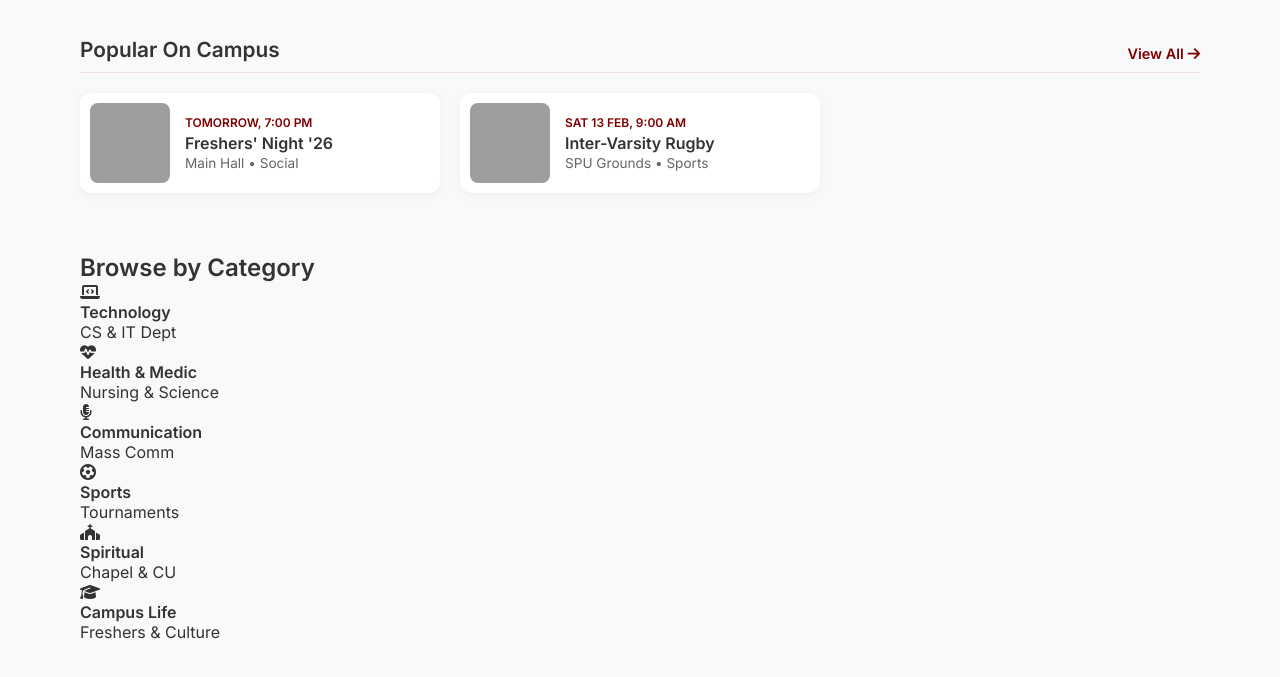
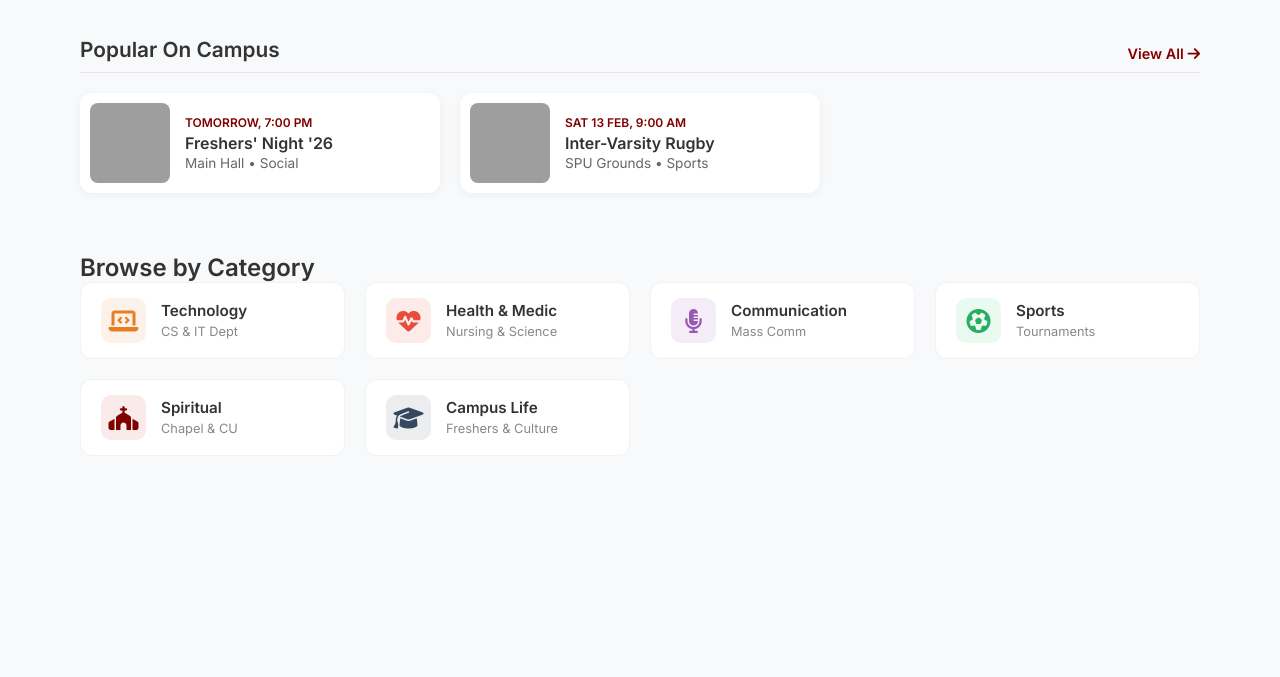
Before and after one commit to Isack-Mwangasu/Event_management_system, a plain HTML site: page index.html in a window 1280 px wide. Shown: the part 213-890 px from the top of the page. After the commit the page ends 800 px from the top, so only its background shows below. Drawn offline with Linux system fonts and the light colour scheme; grey boxes are pictures that could not be loaded.

Commit message:
fixed css error and removed extra div

```diff
--- a/styles.css
+++ b/styles.css
@@ -258,3 +258,51 @@ body {
     font-size: 0.85rem;
     color: #666;
 }
+
+.category-grid {
+    display: grid;
+    grid-template-columns: repeat(auto-fill, minmax(250px, 1fr));
+    gap: 20px;
+}
+
+.cat-card {
+    background: #fff; /* White card */
+    padding: 15px 20px;
+    border-radius: 12px;
+    display: flex;
+    align-items: center;
+    gap: 15px;
+    border: 1px solid rgba(0,0,0,0.05);
+    transition: all 0.2s;
+    cursor: pointer;
+}
+.cat-card:hover {
+    border-color: var(--spu-maroon);
+    background-color: #fff5f5; /* Very light pink/maroon tint */
+}
+.cat-card i {
+    font-size: 1.5rem;
+    width: 45px;
+    height: 45px;
+    display: flex;
+    align-items: center;
+    justify-content: center;
+    background-color: #f4f4f4;
+    border-radius: 10px;
+}
+
+.icon-tech { color: #e67e22; background: #fdf2e9 !important; }
+.icon-medic { color: #e74c3c; background: #fcebe9 !important; }
+.icon-comm { color: #9b59b6; background: #f4ecf7 !important; }
+.icon-sports { color: #27ae60; background: #eafaf1 !important; }
+.icon-church { color: var(--spu-maroon); background: #f9ebe9 !important; }
+.icon-school { color: #34495e; background: #ebedef !important; }
+
+.cat-info h4 {
+    font-size: 0.95rem;
+    font-weight: 700;
+}
+.cat-info span {
+    font-size: 0.8rem;
+    color: #888;
+}
```
Also changed, not shown: index.html (+0 -1 lines).
